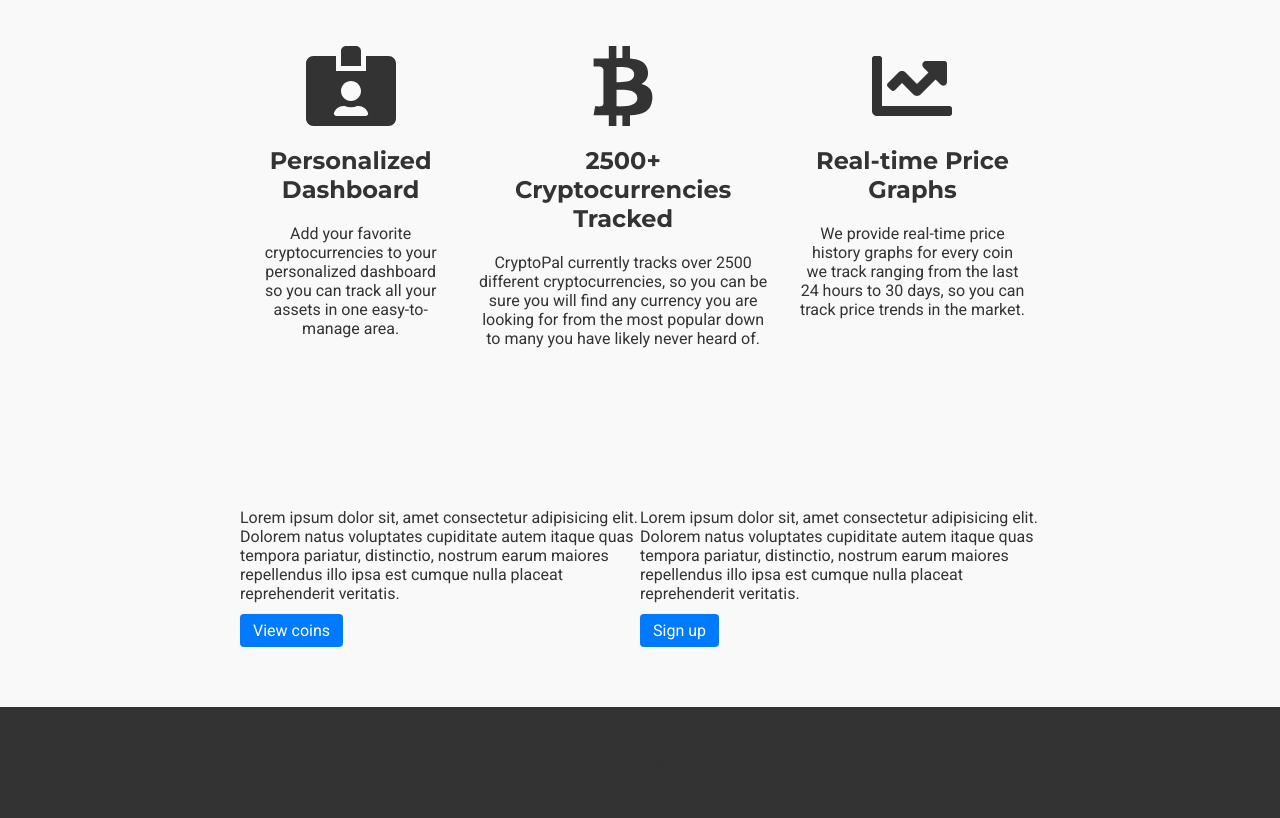
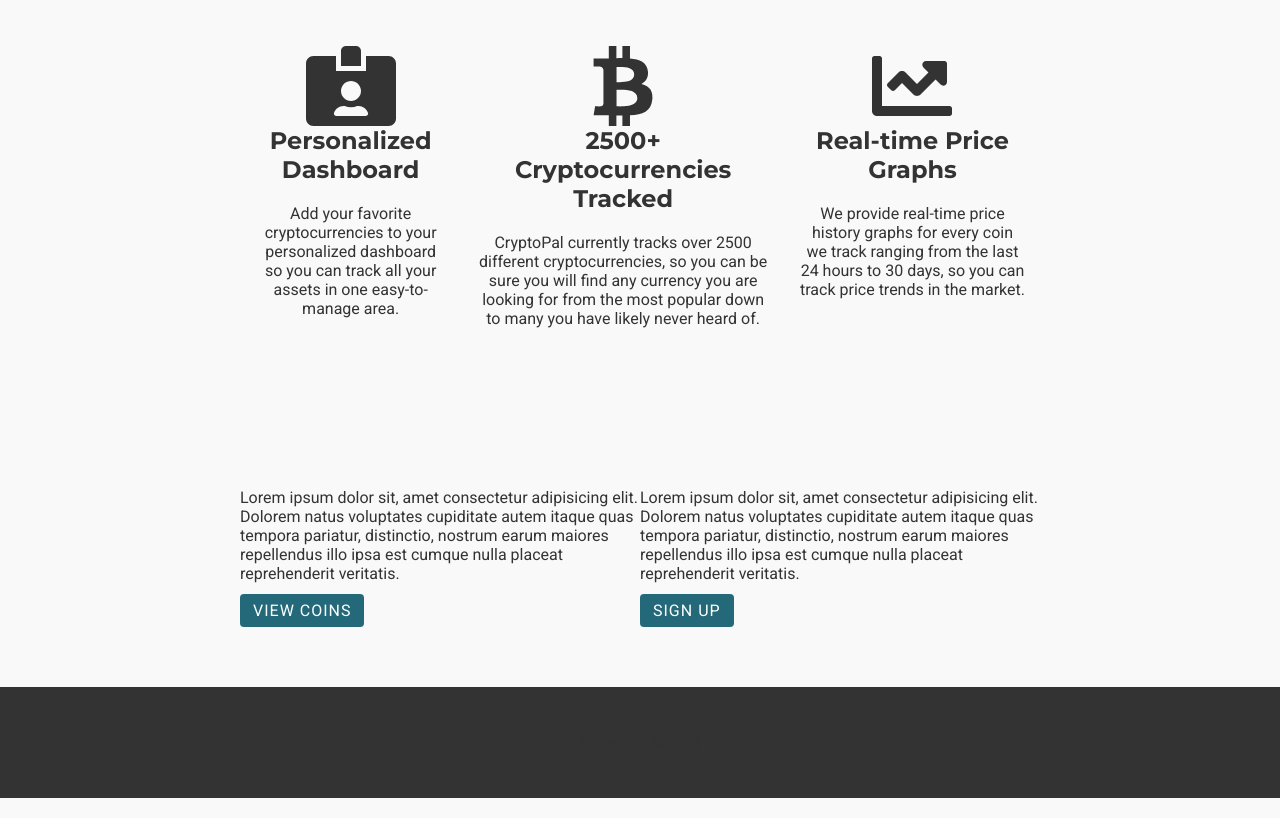
Before and after one commit to nbeers22/cryptopal-client, a React (Create React App) app: page / in a window 1280 px wide. Shown: the part 420-1238 px from the top of the page. Built offline with nearby package versions, Linux system fonts and the light colour scheme.

Commit message:
Updated sitewide styles

```diff
--- a/src/App.css
+++ b/src/App.css
@@ -5,15 +5,24 @@
 }
 h1,h2,h3,h4,h5,h6{
   font-family: 'Montserrat', sans-serif;
+  margin-top: 0;
 }
 body{
   font-size: 16px;
   background-color: #F9F9F9;
 }
+a{
+  text-decoration: none;
+}
+.btn-cta a{
+  color: #FFF;
+  text-transform: uppercase;
+  letter-spacing: 1px;
+}
 .btn-cta{
   color: #fff;
-  background-color: #007bff;
-  border-color: #007bff;
+  background-color: #23697a;
+  border-color: #EFA22C;
   border-radius: 3px;
   border: 1px solid transparent;
   padding: .375rem .75rem;
@@ -22,14 +31,22 @@ body{
   border-radius: .25rem;
   text-decoration: none;
   cursor: pointer;
+  text-transform: uppercase;
+  letter-spacing: 1px;
   transition: all 0.25s ease-in-out
 }
 .btn-cta:hover{
-  background-color: #0069d9;
-  border-color: #0062cc;
+  border-color:rgba(35, 105, 122, 0.9);
+  background-color:rgba(35, 105, 122, 0.9);
 }
 .container{
   max-width: 1200px;
   padding: 0 15px;
   margin: 0 auto;
 }
+input[type=text],input[type=email],input[type=number],input[type=password]{
+  height: 35px;
+  padding: 10px;
+  font-size: 16px;
+  border: 1px solid #aaa;
+}
```
